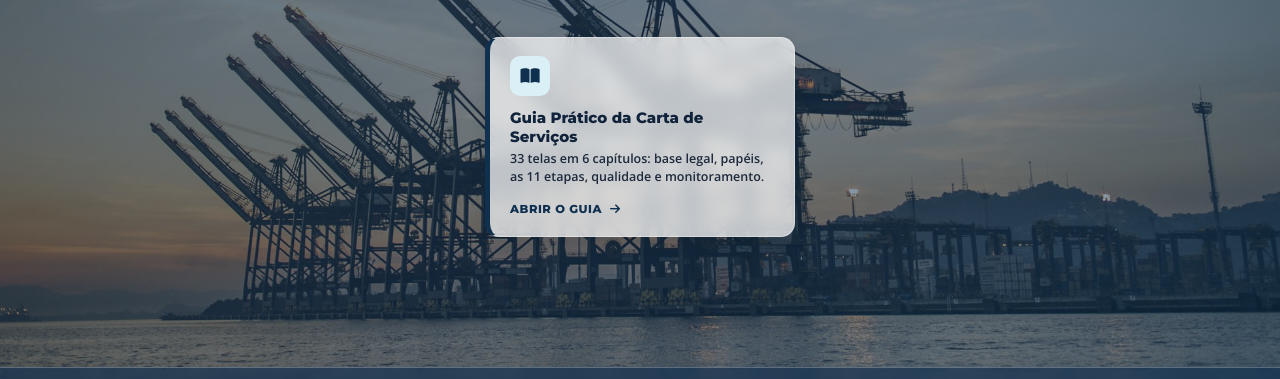
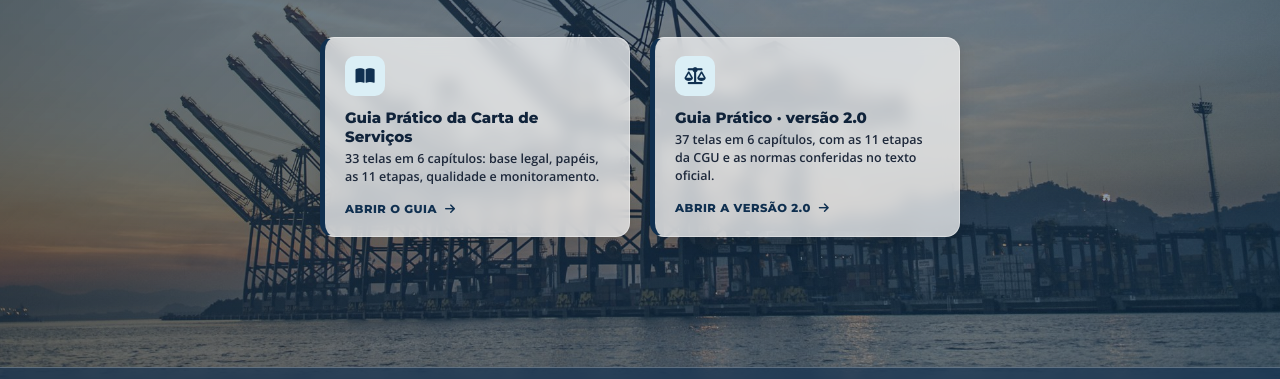
Before and after one commit to CaioNox/CartaDeServicos, a website: page index.html in a window 1280 px wide. Shown: the part 352-731 px from the top of the page. Drawn offline with Linux system fonts and the light colour scheme.

Commit message:
Hub: cartão do Guia Prático versão 2.0 (guia-carta-servicos)

```diff
--- a/index.html
+++ b/index.html
@@ -97,6 +97,16 @@
       border: 1px solid rgba(255, 255, 255, 0.25);
       text-shadow: 0 1px 4px rgba(0, 0, 0, 0.5);
     }
+
+    /* os cartões dos guias, lado a lado (empilham no celular) */
+    .cards {
+      display: flex;
+      flex-wrap: wrap;
+      justify-content: center;
+      gap: 20px;
+      width: 100%;
+    }
+    .card:nth-child(2) { animation-delay: .08s; }
 
     /* o cartão do guia: compacto, ícone em cima do texto */
     .card {
@@ -283,6 +293,7 @@
       <p>Guia prático de revisão e atualização</p>
     </div>
 
+    <div class="cards">
     <a class="card" href="guia/index.html" target="_blank" rel="noopener noreferrer">
       <div class="card-icon">
         <i class="fa-solid fa-book-open" aria-hidden="true"></i>
@@ -294,6 +305,19 @@
             class="sr-only"> (abre em nova aba)</span></span>
       </div>
     </a>
+
+    <a class="card" href="guia-carta-servicos/index.html" target="_blank" rel="noopener noreferrer">
+      <div class="card-icon">
+        <i class="fa-solid fa-scale-balanced" aria-hidden="true"></i>
+      </div>
+      <div class="card-content">
+        <h2>Guia Prático · versão 2.0</h2>
+        <p>37 telas em 6 capítulos, com as 11 etapas da CGU e as normas conferidas no texto oficial.</p>
+        <span class="card-link">Abrir a versão 2.0 <i class="fa-solid fa-arrow-right" aria-hidden="true"></i><span
+            class="sr-only"> (abre em nova aba)</span></span>
+      </div>
+    </a>
+    </div>
   </main>
 
   <div class="footer">
```
